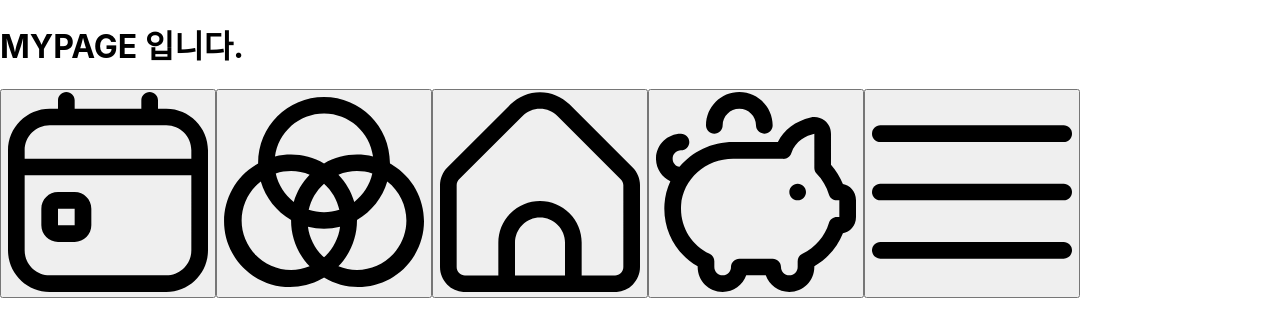
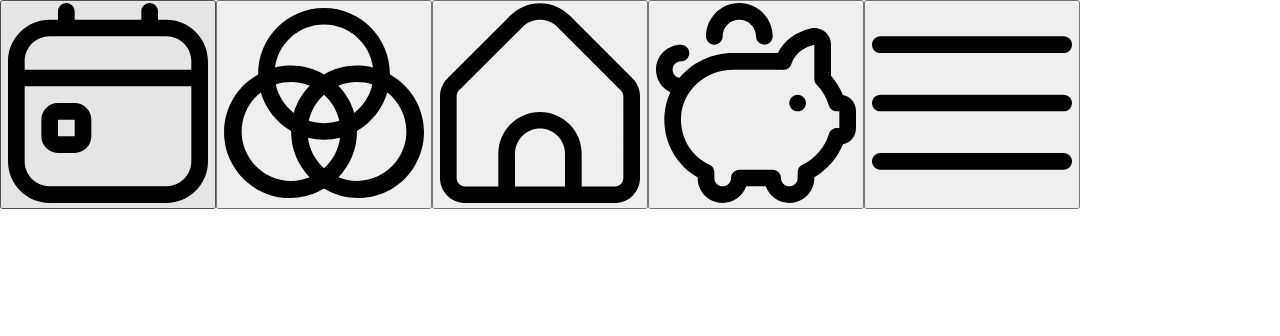
Before and after one commit to rainbowgon/haruman, a React (Create React App) app in the folder frontend/: page /mypage in a window 1280 px wide. Shown: the top 336 px of the page. Built offline with nearby package versions, Linux system fonts and the light colour scheme; a web font is replaced by a local one.

Commit message:
[FE/save] 마이페이지 중단 (회원 관련 api가 나와야 해요)

```diff
--- /dev/null
+++ b/frontend/src/components/ProfileImage.tsx
@@ -0,0 +1,55 @@
+/////////회원 관련 api명세서가 나오면 다시 진행합니다.///////
+
+import React, { useRef } from "react";
+// import { useDispatch, useSelector } from "react-redux";
+// import axios from "axios";
+
+const ProfileImageUploader: React.FC = () => {
+  //   const dispatch = useDispatch();
+  //   /////////////////////////header에 토큰이 아직 안나왔어요///////////////////////////////////////
+  //   const profileId = useSelector((state: AppState) => state.profile.id);  // 가정: state에서 profileId를 가져옴
+  //   const token = useSelector((state: AppState) => state.auth.token);  // 가정: state에서 token을 가져옴
+  //   const inputFileRef = useRef<HTMLInputElement | null>(null);
+
+  //   const handleImageChange = async (e: React.ChangeEvent<HTMLInputElement>) => {
+  //     const file = e.target.files?.[0];
+  //     if (!file) return;
+
+  //     const formData = new FormData();
+  //     formData.append("profileImage", file);
+
+  //     try {
+  //       const response = await axios.post(`/profiles/upload/${profileId}`, formData, {
+  //         headers: {
+  //           "Content-Type": "multipart/form-data",
+  //           "Authorization": `Bearer ${token}`,  // token을 헤더에 추가
+  //         },
+  //       });
+
+  //       // 응답에서 이미지 URL을 추출하고, Redux store에 저장
+  //       dispatch({
+  //         type: "SET_PROFILE_IMAGE_URL",
+  //         payload: response.data.data.profileImage,
+  //       });
+
+  //       alert(response.data.message);  // 응답 메시지 표시
+  //     } catch (error) {
+  //       console.error("Error uploading image:", error);
+  //     }
+  //   };
+
+  return (
+    <div>
+      {/* //       <input
+//         type="file"
+//         ref={inputFileRef}
+//         onChange={handleImageChange}
+//         accept="image/*"
+//         hidden
+//       />
+//       <button onClick={() => inputFileRef.current?.click()}>Upload Image</button> */}
+    </div>
+  );
+};
+
+export default ProfileImageUploader;
--- a/frontend/src/pages/MyPage.tsx
+++ b/frontend/src/pages/MyPage.tsx
@@ -1,10 +1,15 @@
 import React from "react";
+import CenterContainer from "../components/CenterContainer";
+import MainStyle from "../components/MainStyle";
+import ProfileImageUploader from "../components/ProfileImage";
 
 const MyPage = () => {
   return (
-    <>
-      <h1>MYPAGE 입니다.</h1>
-    </>
+    <CenterContainer>
+      <MainStyle>
+        <ProfileImageUploader />
+      </MainStyle>
+    </CenterContainer>
   );
 };
 
--- a/frontend/src/stores/userSlice.ts
+++ b/frontend/src/stores/userSlice.ts
@@ -14,6 +14,7 @@ const initialState: UserState = {
   accessToken: "",
   refreshToken: "",
   userInfo: {
+    id: "",
     userEmail: "",
     userName: "",
     role: "",
@@ -60,4 +61,5 @@ export interface UserInfoType {
   userEmail: string;
   userName: string;
   role: string;
+  id: string;
 }
```
